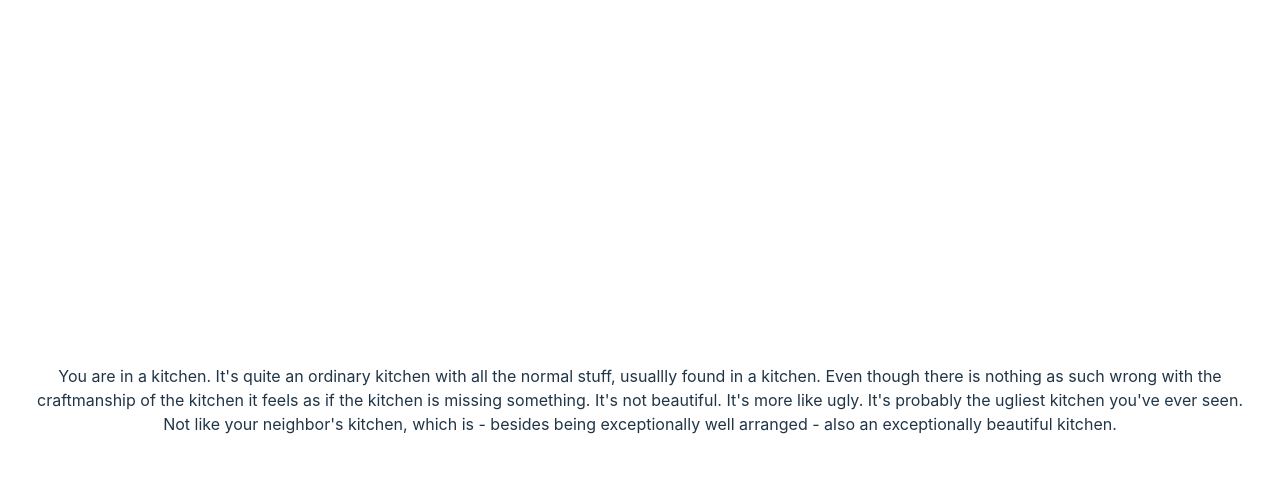
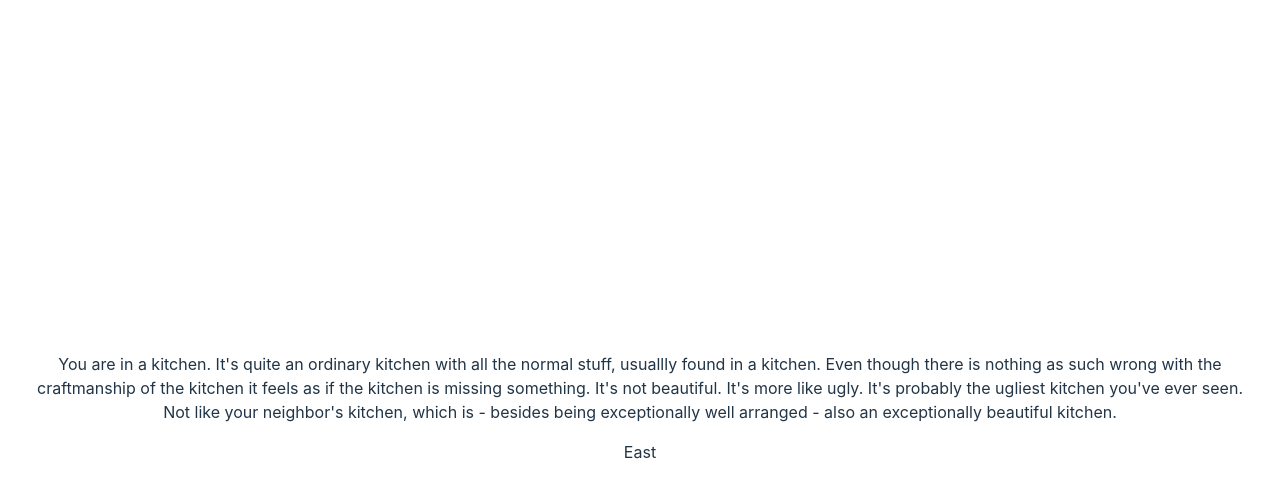
Before and after one commit to TorbenRahbekKoch/hexcellent-improbability, a Preact app: page / in a window 1280 px wide. Both pictures are taken after a click on the button "Start game!". Shown: the top 498 px of the page. Built offline with nearby package versions, Linux system fonts and the light colour scheme.

Commit message:
Add Directions/Navigation

```diff
--- a/package.json
+++ b/package.json
@@ -11,6 +11,7 @@
   },
   "dependencies": {
     "@preact/signals": "^1.2.2",
+    "immer": "^10.0.3",
     "pratica": "^2.2.0",
     "preact": "^10.19.3",
     "vite-tsconfig-paths": "^4.3.1"
--- a/src/app.tsx
+++ b/src/app.tsx
@@ -9,7 +9,7 @@ export function App() {
 
   return (
     <>
-      <Game game={game}></Game>
+      <Game game={game} state={game.state}></Game>
     </>
   )
 }
--- /dev/null
+++ b/src/game-engine/Directions.tsx
@@ -0,0 +1,35 @@
+import { HexcellentImprobabilityGame, LocationDirections } from "./GameDefinition"
+import { GlobalVariables } from "./GameState"
+
+export function Directions({ game, directions, onDirectionSelected }: Props) {
+
+    function direction(name: string, locator?: (variables: GlobalVariables) => number) {
+        if (locator == null)
+            return null
+        return (
+            <span
+                class="hxi-select-location-id"
+                onClick={() => onDirectionSelected(locator(game.variables))}>{name}</span>)
+    }
+
+    return (
+        <div>
+            {direction("North", directions.north)}
+            {direction("Northeast", directions.northEast)}
+            {direction("East", directions.east)}
+            {direction("Southeast", directions.southEast)}
+            {direction("South", directions.south)}
+            {direction("Southwest", directions.southWest)}
+            {direction("West", directions.west)}
+            {direction("Northwest", directions.northWest)}
+            {direction("Up", directions.up)}
+            {direction("Down", directions.down)}
+        </div>
+    )
+}
+
+export interface Props {
+    game: HexcellentImprobabilityGame
+    directions: LocationDirections
+    onDirectionSelected: (locationId: number) => void
+}
--- a/src/game-engine/Game.tsx
+++ b/src/game-engine/Game.tsx
@@ -1,11 +1,12 @@
 import { GameInProgress } from './GameInProgress'
 import { Introduction } from './Introduction'
-import { Phase } from './GameState'
+import { GameState, Phase } from './GameState'
 import { HexcellentImprobabilityGame } from './GameDefinition'
+import { Signal } from '@preact/signals'
 
-export function Game({ game }: Props) {
+export function Game({ game, state }: Props) {
 
-    if (game.phase == Phase.Introduction) {
+    if (state.value.phase == Phase.Introduction) {
         return (
             <Introduction
                 title={game.game.title}
@@ -14,7 +15,7 @@ export function Game({ game }: Props) {
 
             </Introduction>)
     }
-    else if (game.phase == Phase.InProgress){
+    else if (state.value.phase == Phase.InProgress){
         return (
             <GameInProgress game={game}></GameInProgress>
         )
@@ -26,4 +27,5 @@ export function Game({ game }: Props) {
 
 export interface Props {
     game: HexcellentImprobabilityGame
+    state: Signal<GameState>
 }
--- a/src/game-engine/GameDefinition.ts
+++ b/src/game-engine/GameDefinition.ts
@@ -1,56 +1,102 @@
 import { GameState, GlobalVariables, Phase } from "./GameState";
+import { produce } from "immer";
+import { Signal, signal } from "@preact/signals"
+import { Ok } from "pratica";
 
-export interface Description {
-    <TVariables>(variables: TVariables): string;
+export type Descriptor = <TVariables>(variables: TVariables) => string
+
+export type Locator = <TVariables>(variables: TVariables) => number
+
+export interface LocationDirections {
+    north?: Locator
+    northEast?: Locator
+    east?: Locator
+    southEast?: Locator
+    south?: Locator
+    southWest?: Locator
+    west?: Locator
+    northWest?: Locator
+    up?: Locator
+    down?: Locator
 }
 
-export interface Room {
-    id: number,
-    title: string,
-    description: Description
+export interface Location {
+    readonly id: number,
+    readonly title: string,
+    readonly description: Descriptor
+    readonly directions: LocationDirections
 }
 
 export interface GameDefinition {
-    title: string
-    description: string
-    startRoom: number
-    rooms: Room[]
+    readonly title: string
+    readonly description: string
+    readonly startLocation: number
+    readonly locations: Location[]
 }
 
 export class HexcellentImprobabilityGame {
     constructor(gameDefinition: GameDefinition, state: GameState) {
         this._game = gameDefinition
-        this._state = state
-        this._variables = {
-            currentRoom : ""
-        }
+        this._state = signal(state)
+        // this._variables = signal({
+        //     currentLocation: -1
+        // })
     }
 
-    private _game : GameDefinition
+    private _game: GameDefinition
     public get game(): Readonly<GameDefinition> {
         return this._game
     }
 
-    private _state: GameState
-    public get state(): Readonly<GameState> {
+    private _state: Signal<GameState>
+    public get state(): Signal<GameState> {
         return this._state
     }
 
-    public get phase() : Readonly<Phase> {
-        return this._state.phase.value
+    // public get phase() : Readonly<Phase> {
+    //     return this._state.phase//.value
+    // }
+
+    public set phase(value: Phase) {
+        const nextState = produce(
+            this._state.peek(),
+            state => {
+                state.phase = value
+            }
+        )
+        this._state.value = nextState
     }
 
-    public set phase(value: Phase) {
-        this._state.phase.value = value
+    public get currentLocation(): Readonly<Location> {
+        const location = this._game.locations.find(
+            location => location.id === this.variables.currentLocation)
+        return location!
     }
 
-    public get currentRoom() : Readonly<Room> {
-        const room = this._game.rooms.find(room => room.id === this._state.currentRoom)
-        return room!
+    public setCurrentLocation(locationId: number): boolean {
+        const location = this._game.locations.find(
+            location => location.id === this.variables.currentLocation)
+        return Ok(location)
+            .cata({
+                Ok: _ => {
+                    const nextState = produce(
+                        this._state.peek(),
+                        state => {
+                            state.variables.currentLocation = locationId
+                        }
+                    )
+                    this._state.value = nextState
+                    return true
+                },
+                Err: () => false
+            })
     }
 
-    protected _variables: GlobalVariables
-    public get variables() : GlobalVariables {
-        return this._variables
+    /** This is technically a part of the state, but to allow for easy overriden
+     * with custom variables it is placed here
+     */
+    //protected _variables: Signal<GlobalVariables>
+    public get variables(): GlobalVariables {
+        return this._state.peek().variables
     }
 }
--- a/src/game-engine/GameInProgress.tsx
+++ b/src/game-engine/GameInProgress.tsx
@@ -1,10 +1,17 @@
+import { Directions } from "./Directions";
 import { HexcellentImprobabilityGame } from "./GameDefinition";
 
-export function GameInProgress({game}: Props) {
-    const currentRoom = game.currentRoom
+export function GameInProgress({ game }: Props) {
+    const currentLocation = game.currentLocation
 
     return (
-        <p>{currentRoom.description(game.variables)}</p>
+        <div>
+            <p>{currentLocation.description(game.variables)}</p>
+            <Directions
+                game={game}
+                directions={currentLocation.directions}
+                onDirectionSelected={locationId => game.setCurrentLocation(locationId)} />
+        </div>
     )
 }
 
--- a/src/game-engine/GameState.ts
+++ b/src/game-engine/GameState.ts
@@ -1,33 +1,34 @@
-import { Signal, signal } from "@preact/signals"
-
 export enum Phase {
     Introduction,
     InProgress,
     Finished
 }
 
+// TODO: Consider naming it SystemVariables instead
 export interface GlobalVariables {
-    currentRoom : string
-}
-
-export interface GameSituation<TVariables> {
-    variables: TVariables
+    readonly currentLocation : number
 }
 
 
 export interface GameState {
-    phase : Signal<Phase>
-    currentRoom : number
+    readonly phase : Phase
+    readonly variables : GlobalVariables
+    //readonly currentLocation : number
 }
 
-export interface GameStateWithVariables<TVariables> extends GameState{
-    variables: TVariables
+export interface GameStateWithVariables<TVariables extends GlobalVariables> extends GameState{
+    readonly variables: TVariables
 }
 
-export function createInitialState<TVariables extends GlobalVariables>(currentRoom: number, variables: TVariables) {
+export function createInitialState<TVariables extends GlobalVariables>
+    (startLocation: number, variables: TVariables) : GameState {
+    const actualVariables = {
+        ...variables,
+        currentLocation: startLocation
+    }
+
     return {
-        phase : signal<Phase>(Phase.Introduction),
-        currentRoom: currentRoom,
-        variables : variables
-    }
+        phase : Phase.Introduction,
+        variables : actualVariables
+    } as GameState
 }
--- a/src/games/destroyer-of-mail-boxes/destroyer-of-mail-boxes.ts
+++ b/src/games/destroyer-of-mail-boxes/destroyer-of-mail-boxes.ts
@@ -1,46 +1,62 @@
-import { Description, GameDefinition, HexcellentImprobabilityGame } from "../../game-engine/GameDefinition";
-import { GameStateWithVariables, GlobalVariables, createInitialState } from "../../game-engine/GameState";
+import { Signal } from "@preact/signals";
+import { Descriptor, GameDefinition, HexcellentImprobabilityGame, Locator } from "../../game-engine/GameDefinition";
+import { GameState, GlobalVariables, createInitialState } from "../../game-engine/GameState";
 
 export interface GameVariables extends GlobalVariables {
     myVariable: number
 }
 
-export enum RoomIds {
-    kitchen
+export enum LocationIds {
+    Kitchen,
+    Hallway
 }
 
 export const game: GameDefinition = {
     title: "Destroyer of Mail Boxes",
     description: "You are tasked with blowing up your neighbor's mail box. For no specific reason, other than - well, you'll see",
-    startRoom: RoomIds.kitchen,
-    rooms: [{
-        id: RoomIds.kitchen,
+    startLocation: LocationIds.Kitchen,
+    locations: [{
+        id: LocationIds.Kitchen,
         title: "Kitchen",
         description: ((_: GameVariables) => `You are in a kitchen. It's quite an ordinary kitchen with all
 the normal stuff, usuallly found in a kitchen. Even though there is nothing as such wrong with the craftmanship of the
 kitchen it feels as if the kitchen is missing something. It's not
 beautiful. It's more like ugly. It's probably the ugliest kitchen you've ever
 seen. Not like your neighbor's kitchen, which is - besides being exceptionally
-well arranged - also an exceptionally beautiful kitchen.`) as Description,
-    }]
+well arranged - also an exceptionally beautiful kitchen.`) as Descriptor,
+        directions: {
+            east: ((_ : GameVariables) =>  LocationIds.Hallway) as Locator
+        }
+    }, {
+        id: LocationIds.Hallway,
+        title: "Hallway",
+        description: ((_: GameVariables) => `This is the hallway. Neat hallway. Wooden panels and all sorts of fancy stuff!
+        Well, jokes aisde. Your hallway is absolutely not anything to brag about. It reminds you of the kitchen
+        due to it's incredible uglyness. You should have made it look like the neighbor's hallway, which words simply cannot
+        describe. It's absolutely beautiful!`) as Descriptor,
+        directions: {
+            east: ((_ : GameVariables) =>  LocationIds.Kitchen) as Locator
+        }
+    }
+    ]
 }
 
 class DestroyerOfMailboxes extends HexcellentImprobabilityGame {
     constructor() {
-        const state = createInitialState(RoomIds.kitchen, {
-            currentRoom: "kitchen",
+        const state = createInitialState(
+            LocationIds.Kitchen, {
             myVariable: 42
-        })
+        } as GameVariables)
 
         super(game, state)
     }
 
-    public override get state(): GameStateWithVariables<GameVariables> {
-        return super.state as GameStateWithVariables<GameVariables>
+    public override get state(): Signal<GameState> {
+        return super.state as Signal<GameState>
     }
 
     public override get variables(): GameVariables {
-        return this.state.variables
+        return super.variables as GameVariables
     }
 }
 
```
Also changed, not shown: 1 other file (tests, documents, lock files or other folders).
